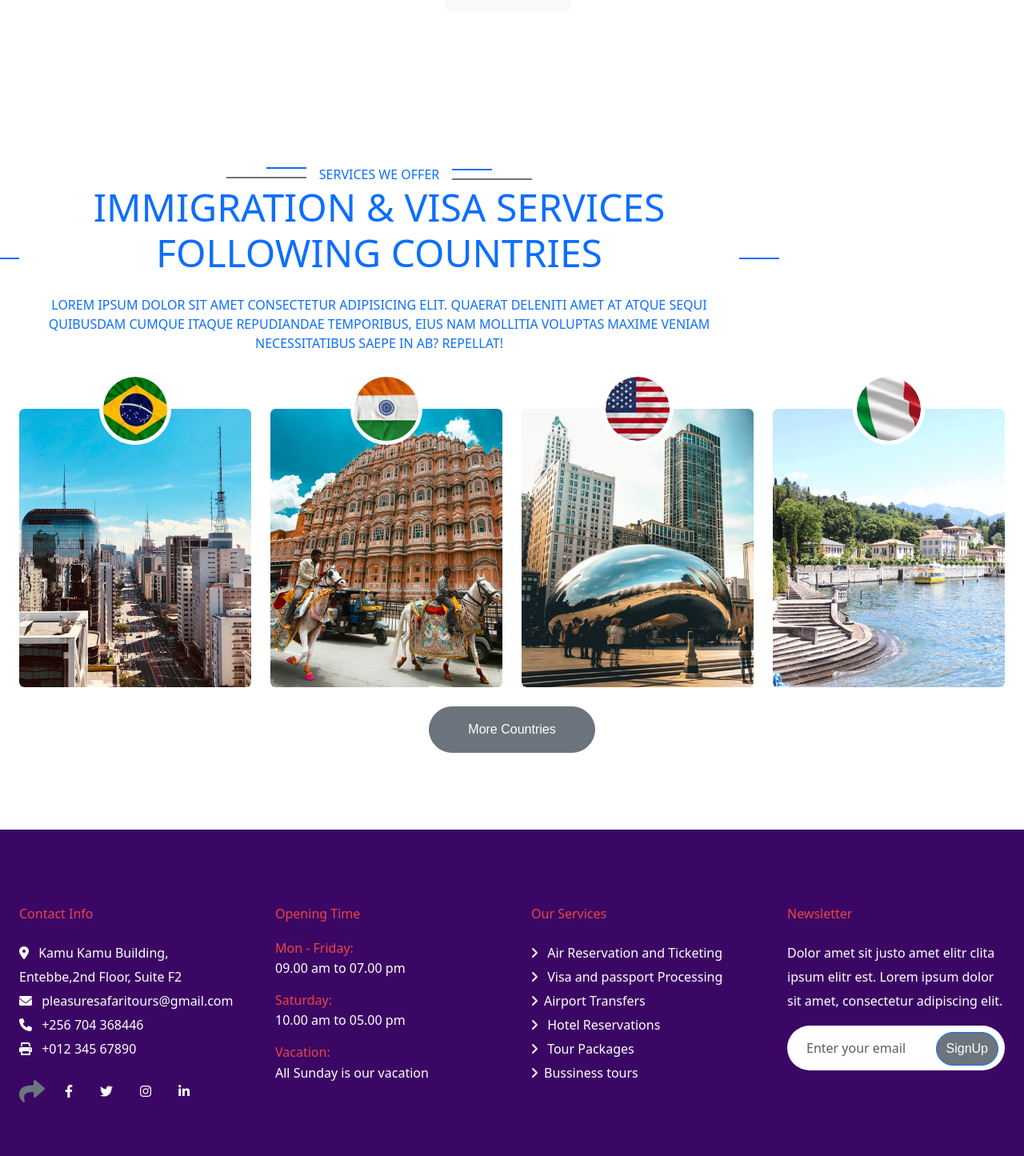
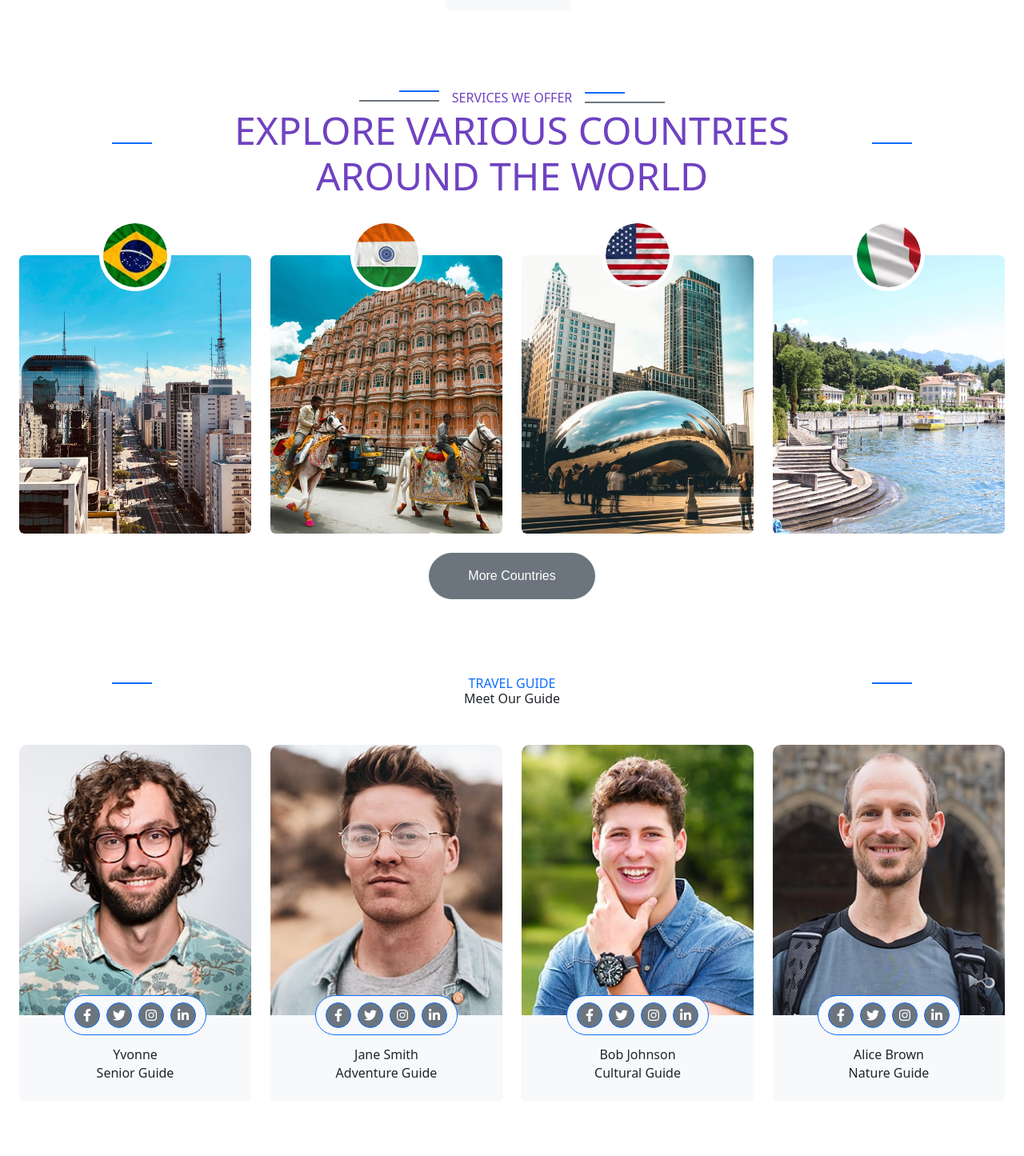
Before and after one commit to kasasa22/Pleasure-Safari-Tours, a React (Vite) app: page /aboutUs in a window 1280 px wide. Shown: the part 1005-2450 px from the top of the page at 80% size. Built offline with nearby package versions, Linux system fonts and the light colour scheme.

Commit message:
about-page

```diff
--- a/src/components/CountriesWeOffer.jsx
+++ b/src/components/CountriesWeOffer.jsx
@@ -10,16 +10,14 @@ import italy from '../assets/img/italy.jpg'; // replace with the correct path
 
 const CountriesWeOffer = () => {
   return (
-    <div className="container-fluid country overflow-hidden py-5">
-      <div className="container py-5">
+    <div className="container-fluid country overflow-hidden padd">
+      <div className="container padd">
         <div className="section-title text-center wow fadeInUp" data-wow-delay="0.1s" style={{ marginBottom: '70px' }}>
           <div className="sub-style">
-            <h5 className="sub-title text-primary px-3">Services WE OFFER</h5>
+            <h5 className="sub-title text-purple  px-3">Services WE OFFER</h5>
           </div>
-          <h1 className="display-5 mb-4">Immigration & visa services following Countries</h1>
-          <p className="mb-0">
-            Lorem ipsum dolor sit amet consectetur adipisicing elit. Quaerat deleniti amet at atque sequi quibusdam cumque itaque repudiandae temporibus, eius nam mollitia voluptas maxime veniam necessitatibus saepe in ab? Repellat!
-          </p>
+          <h1 className="display-5 text-purple mb-4">Explore various  Countries Around the world</h1>
+
         </div>
         <div className="row g-4 text-center">
           <div className="col-lg-6 col-xl-3 mb-5 mb-xl-0 wow fadeInUp" data-wow-delay="0.1s">
--- /dev/null
+++ b/src/components/MeetOurGuide.jsx
@@ -0,0 +1,56 @@
+// src/components/MeetOurGuide.js
+import React from 'react';
+import 'bootstrap/dist/css/bootstrap.min.css';
+import 'bootstrap/dist/js/bootstrap.bundle.min.js';
+import '../styles.css';
+import guide1 from '../assets/images/guide-1.jpg';
+import guide2 from '../assets/images/guide-2.jpg';
+import guide3 from '../assets/images/guide-3.jpg';
+import guide4 from '../assets/images/guide-4.jpg';
+
+const guides = [
+  { img: guide1, name: 'Yvonne', designation: 'Senior Guide' },
+  { img: guide2, name: 'Jane Smith', designation: 'Adventure Guide' },
+  { img: guide3, name: 'Bob Johnson', designation: 'Cultural Guide' },
+  { img: guide4, name: 'Alice Brown', designation: 'Nature Guide' },
+];
+
+const MeetOurGuide = () => {
+  return (
+    <div className="container-fluid guide py-5">
+      <div className="container py-5">
+        <div className="mx-auto text-center mb-5" style={{ maxWidth: '900px' }}>
+          <h5 className="section-title px-3">Travel Guide</h5>
+          <h1 className="mb-0">Meet Our Guide</h1>
+        </div>
+        <div className="row g-4">
+          {guides.map((guide, index) => (
+            <div key={index} className="col-md-6 col-lg-3">
+              <div className="guide-item">
+                <div className="guide-img">
+                  <div className="guide-img-efects">
+                    <img src={guide.img} className="img-fluid w-100 rounded-top" alt="Guide" />
+                  </div>
+                  <div className="guide-icon rounded-pill p-2">
+                    <a className="btn btn-square btn-primary rounded-circle mx-1" href="#"><i className="fab fa-facebook-f"></i></a>
+                    <a className="btn btn-square btn-primary rounded-circle mx-1" href="#"><i className="fab fa-twitter"></i></a>
+                    <a className="btn btn-square btn-primary rounded-circle mx-1" href="#"><i className="fab fa-instagram"></i></a>
+                    <a className="btn btn-square btn-primary rounded-circle mx-1" href="#"><i className="fab fa-linkedin-in"></i></a>
+                  </div>
+                </div>
+                <div className="guide-title text-center rounded-bottom p-4">
+                  <div className="guide-title-inner">
+                    <h4 className="mt-3">{guide.name}</h4>
+                    <p className="mb-0">{guide.designation}</p>
+                  </div>
+                </div>
+              </div>
+            </div>
+          ))}
+        </div>
+      </div>
+    </div>
+  );
+};
+
+export default MeetOurGuide;
--- a/src/pages/About.jsx
+++ b/src/pages/About.jsx
@@ -4,7 +4,8 @@ import about from '../assets/img/about-2.png';
 import about1 from '../assets/img/about-3.jpg';
 
 import Header from '../components/Header';
-import CountriesWeOffer from '../components/CountriesWeOffer'; // import the new component
+import CountriesWeOffer from '../components/CountriesWeOffer';
+import MeetOurGuide from '../components/MeetOurGuide';
 
 const About = () => {
   return (
@@ -67,7 +68,9 @@ const About = () => {
           </div>
         </div>
       </div>
-      <CountriesWeOffer /> {/* include the new component */}
+      <CountriesWeOffer />
+      <MeetOurGuide />
+
     </>
   );
 }
--- a/src/style.css
+++ b/src/style.css
@@ -95,9 +95,13 @@
 /*** Section Title Start ***/
 .section-title {
     position: relative;
-    display: inline-block;
+    /* display: inline-block; */
     text-transform: uppercase;
     color: var(--bs-primary);
+}
+padd{
+    padding-top: 50px;
+    padding-bottom: 20px;
 }
 
 .section-title::before {
```
